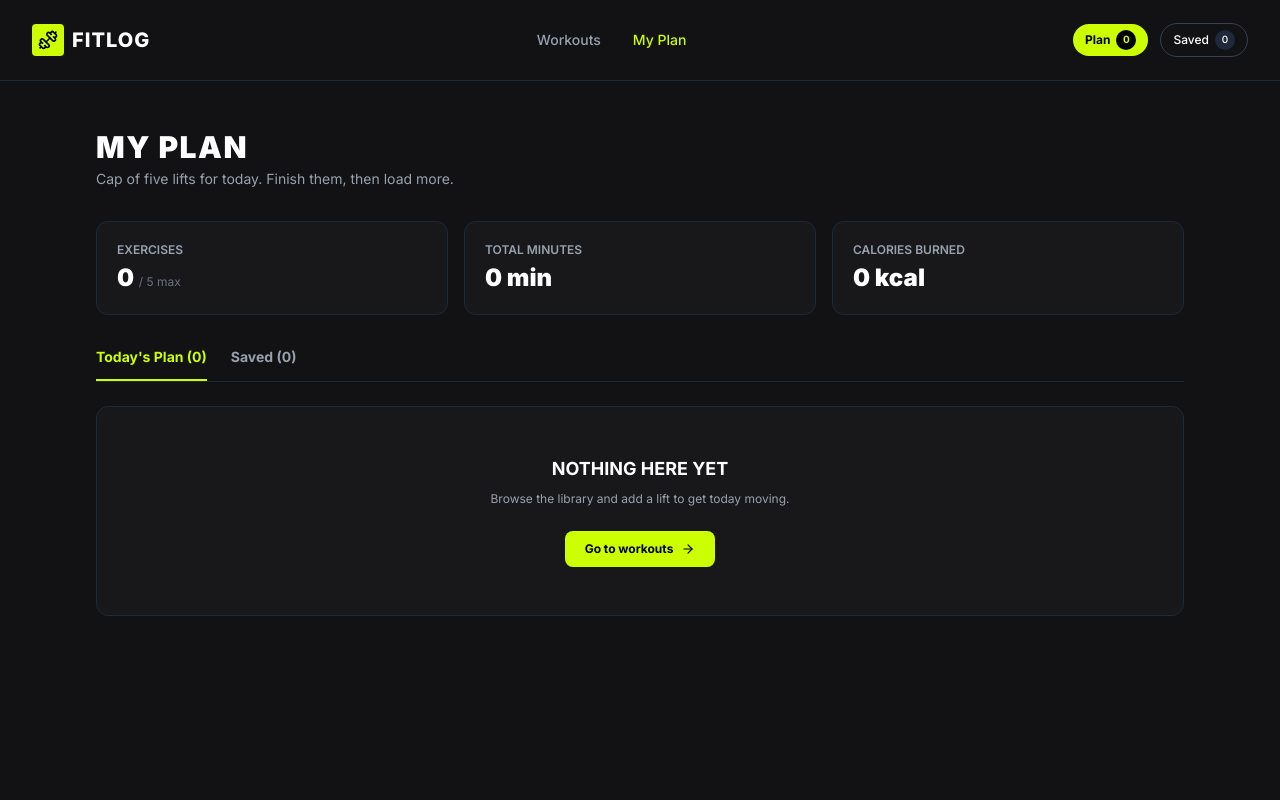
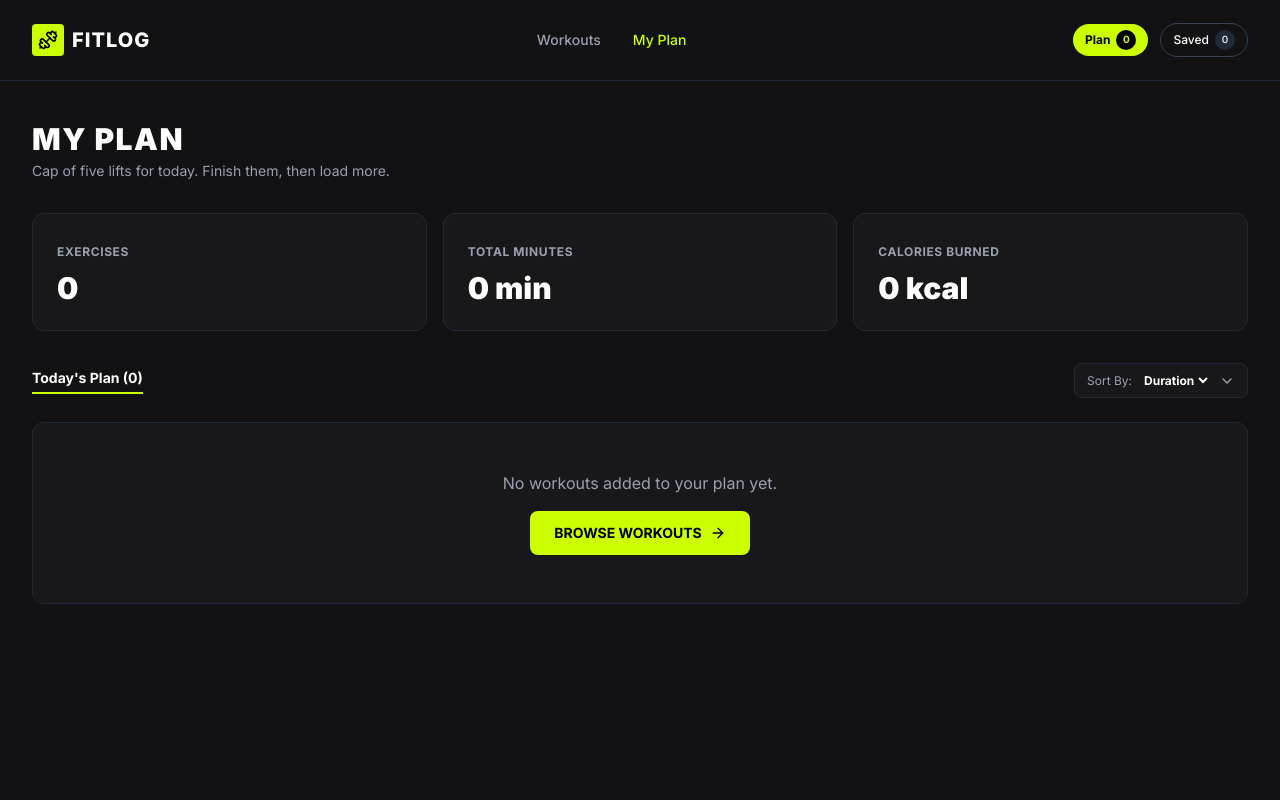
Before and after one commit to MuntasirNafis/my-ass-6, a Next.js app: page /my-plan in a window 1280 px wide. Shown: the top 800 px of the page. Built offline with nearby package versions, Linux system fonts and the light colour scheme.

Commit message:
fix all API problem and updated home page banner image, fixed border, and added footer layout component.and add Redme.md

```diff
--- a/src/app/my-plan/page.tsx
+++ b/src/app/my-plan/page.tsx
@@ -1,121 +1,175 @@
-"tsx"
 "use client";
 
-import { useState } from "react";
-import { usePlan } from "@/context/PlanContext";
+import { useState, useEffect } from "react";
 import Link from "next/link";
-import { Check, Flame, Timer, Trash2, ArrowRight } from "lucide-react";
+import { Timer, Flame, ChevronDown, Check, Trash2, ArrowRight } from "lucide-react";
 
 export default function MyPlan() {
-  const [activeTab, setActiveTab] = useState<"plan" | "saved">("plan");
-  const { planWorkouts, savedWorkouts, removeFromPlan, markAsDone, removeFromSaved } = usePlan();
+  const [planWorkouts, setPlanWorkouts] = useState<any[]>([]);
+  const [sortBy, setSortBy] = useState("duration");
+  const [toastMessage, setToastMessage] = useState<string | null>(null);
 
-  const totalExercises = planWorkouts.length;
-  const totalMinutes = planWorkouts.reduce((acc, curr) => acc + curr.duration, 0);
-  const totalCalories = planWorkouts.reduce((acc, curr) => acc + curr.caloriesBurned, 0);
+  useEffect(() => {
+    const saved = localStorage.getItem("fitlog_plan");
+    if (saved) {
+      try {
+        setPlanWorkouts(JSON.parse(saved));
+      } catch (e) {
+        console.error(e);
+      }
+    }
+  }, []);
 
-  const currentList = activeTab === "plan" ? planWorkouts : savedWorkouts;
+  const showToast = (msg: string) => {
+    setToastMessage(msg);
+    setTimeout(() => setToastMessage(null), 3000);
+  };
+
+  const removeWorkout = (id: any) => {
+    const updated = planWorkouts.filter((item) => String(item.id) !== String(id));
+    setPlanWorkouts(updated);
+    localStorage.setItem("fitlog_plan", JSON.stringify(updated));
+    showToast("Workout removed from plan!");
+  };
+
+  const markAsDone = (id: any) => {
+    const updated = planWorkouts.map((item) => {
+      if (String(item.id) === String(id)) {
+        return { ...item, done: true };
+      }
+      return item;
+    });
+    setPlanWorkouts(updated);
+    localStorage.setItem("fitlog_plan", JSON.stringify(updated));
+    showToast("Workout marked as done!");
+  };
+
+  // Sorting logic for My Plan workouts
+  const sortedPlanWorkouts = [...planWorkouts].sort((a, b) => {
+    if (sortBy === "duration") return (a.duration || 0) - (b.duration || 0);
+    if (sortBy === "calories") return (b.caloriesBurned || 0) - (a.caloriesBurned || 0);
+    if (sortBy === "rating") return (b.rating || 0) - (a.rating || 0);
+    return 0;
+  });
+
+  const totalMinutes = planWorkouts.reduce((acc, curr) => acc + (Number(curr.duration) || 0), 0);
+  const totalCalories = planWorkouts.reduce((acc, curr) => acc + (Number(curr.caloriesBurned) || 0), 0);
 
   return (
-    <div className="bg-[#121214] min-h-screen text-white py-12">
-      <div className="max-w-6xl mx-auto px-4 sm:px-6 lg:px-8">
-        <div className="mb-8">
-          <h1 className="text-2xl sm:text-3xl font-black uppercase tracking-wider">MY PLAN</h1>
-          <p className="text-gray-400 text-sm mt-1">Cap of five lifts for today. Finish them, then load more.</p>
+    <div className="bg-[#121214] min-h-screen text-white px-4 sm:px-6 lg:px-8 py-10 relative">
+      {/* Toast Notification */}
+      {toastMessage && (
+        <div className="fixed bottom-6 right-6 bg-[#ccff00] text-black font-bold px-4 py-2 rounded-lg shadow-lg z-50 transition animate-bounce">
+          {toastMessage}
         </div>
+      )}
 
-        {/* Metrics Summary Row */}
-        <div className="grid grid-cols-1 sm:grid-cols-3 gap-4 mb-8">
-          <div className="bg-[#18181b] border border-gray-800 p-5 rounded-xl">
-            <p className="text-xs text-gray-400 uppercase font-semibold">Exercises</p>
-            <p className="text-2xl font-black mt-1">{totalExercises} <span className="text-xs font-normal text-gray-500">/ 5 max</span></p>
+      <div className="max-w-7xl mx-auto">
+        <h1 className="text-3xl font-black uppercase tracking-wider mb-1">MY PLAN</h1>
+        <p className="text-gray-400 text-sm mb-8">Cap of five lifts for today. Finish them, then load more.</p>
+
+        {/* Stats Dashboard */}
+        <div className="grid grid-cols-1 md:grid-cols-3 gap-4 mb-8">
+          <div className="bg-[#18181b] border border-gray-800 p-6 rounded-xl">
+            <span className="text-xs text-gray-400 font-bold uppercase tracking-wider">EXERCISES</span>
+            <div className="text-3xl font-black mt-2">{planWorkouts.length}</div>
           </div>
-          <div className="bg-[#18181b] border border-gray-800 p-5 rounded-xl">
-            <p className="text-xs text-gray-400 uppercase font-semibold">Total Minutes</p>
-            <p className="text-2xl font-black mt-1">{totalMinutes} min</p>
+          <div className="bg-[#18181b] border border-gray-800 p-6 rounded-xl">
+            <span className="text-xs text-gray-400 font-bold uppercase tracking-wider">TOTAL MINUTES</span>
+            <div className="text-3xl font-black mt-2">{totalMinutes} min</div>
           </div>
-          <div className="bg-[#18181b] border border-gray-800 p-5 rounded-xl">
-            <p className="text-xs text-gray-400 uppercase font-semibold">Calories Burned</p>
-            <p className="text-2xl font-black mt-1">{totalCalories} kcal</p>
+          <div className="bg-[#18181b] border border-gray-800 p-6 rounded-xl">
+            <span className="text-xs text-gray-400 font-bold uppercase tracking-wider">CALORIES BURNED</span>
+            <div className="text-3xl font-black mt-2">{totalCalories} kcal</div>
           </div>
         </div>
 
-        {/* Tabs */}
-        <div className="flex border-b border-gray-800 mb-6 gap-6">
-          <button
-            onClick={() => setActiveTab("plan")}
-            className={`pb-3 text-sm font-bold border-b-2 transition ${
-              activeTab === "plan" ? "border-[#ccff00] text-[#ccff00]" : "border-transparent text-gray-400 hover:text-white"
-            }`}
-          >
+        {/* Sort & Tabs Header */}
+        <div className="flex flex-col sm:flex-row sm:items-center justify-between gap-4 mb-6">
+          <div className="flex items-center gap-4">
+            <button className="text-sm font-bold border-b-2 border-[#ccff00] pb-1 text-white">
               Today's Plan ({planWorkouts.length})
-          </button>
-          <button
-            onClick={() => setActiveTab("saved")}
-            className={`pb-3 text-sm font-bold border-b-2 transition ${
-              activeTab === "saved" ? "border-[#ccff00] text-[#ccff00]" : "border-transparent text-gray-400 hover:text-white"
-            }`}
-          >
-            Saved ({savedWorkouts.length})
             </button>
           </div>
 
-        {/* List or Empty State */}
-        {currentList.length === 0 ? (
+          {/* Sort Dropdown on My Plan Page */}
+          <div className="flex items-center gap-2 bg-[#18181b] border border-gray-800 px-3 py-2 rounded-lg self-start sm:self-auto">
+            <span className="text-xs text-gray-400">Sort By:</span>
+            <select
+              value={sortBy}
+              onChange={(e) => setSortBy(e.target.value)}
+              className="bg-transparent text-white text-xs font-bold focus:outline-none cursor-pointer"
+            >
+              <option value="duration" className="bg-[#18181b]">Duration</option>
+              <option value="calories" className="bg-[#18181b]">Calories</option>
+              <option value="rating" className="bg-[#18181b]">Rating</option>
+            </select>
+            <ChevronDown className="w-4 h-4 text-gray-400" />
+          </div>
+        </div>
+
+        {/* Workouts List */}
+        {planWorkouts.length === 0 ? (
           <div className="bg-[#18181b] border border-gray-800 rounded-xl p-12 text-center">
-            <h3 className="text-lg font-bold uppercase mb-2">NOTHING HERE YET</h3>
-            <p className="text-gray-400 text-xs mb-6">Browse the library and add a lift to get today moving.</p>
+            <p className="text-gray-400 mb-4">No workouts added to your plan yet.</p>
             <Link
               href="/"
-              className="inline-flex items-center gap-2 bg-[#ccff00] text-black font-bold px-5 py-2.5 rounded-lg text-xs hover:bg-[#b3e600] transition"
+              className="inline-flex items-center gap-2 bg-[#ccff00] text-black font-bold px-6 py-3 rounded-lg hover:bg-[#b3e600] transition text-sm"
             >
-              Go to workouts <ArrowRight className="w-3.5 h-3.5" />
+              BROWSE WORKOUTS <ArrowRight className="w-4 h-4" />
             </Link>
           </div>
         ) : (
           <div className="space-y-4">
-            {currentList.map((workout) => (
+            {sortedPlanWorkouts.map((workout) => (
               <div
                 key={workout.id}
-                className={`bg-[#18181b] border ${workout.done ? 'border-[#ccff00]/50 bg-[#ccff00]/5' : 'border-gray-800'} rounded-xl p-4 flex flex-col sm:flex-row items-center justify-between gap-4 transition`}
+                className="bg-[#18181b] border border-gray-800 rounded-xl p-4 sm:p-5 flex flex-col md:flex-row items-start md:items-center justify-between gap-4 hover:border-gray-700 transition"
               >
-                <div className="flex items-center gap-4 w-full sm:w-auto">
-                  <img src={workout.image} alt={workout.name} className="w-16 h-16 rounded-lg object-cover bg-gray-900 border border-gray-800 flex-shrink-0" />
+                <div className="flex items-center gap-4">
+                  <img
+                    src={workout.image}
+                    alt={workout.name}
+                    className="w-16 h-16 sm:w-20 sm:h-20 rounded-lg object-cover bg-gray-900 flex-shrink-0"
+                  />
                   <div>
-                    <h4 className={`font-bold text-sm sm:text-base ${workout.done ? 'line-through text-gray-400' : 'text-white'}`}>
+                    <span className="text-[10px] bg-[#27272a] text-gray-300 font-bold px-2 py-0.5 rounded uppercase">
+                      {workout.muscleGroups?.[0] || workout.equipment || "Workout"}
+                    </span>
+                    <h3 className={`font-bold text-base mt-1 ${workout.done ? "line-through text-gray-500" : "text-white"}`}>
                       {workout.name}
-                    </h4>
-                    <p className="text-gray-400 text-xs">{workout.equipment}</p>
-                    <div className="flex items-center gap-3 mt-2 text-xs text-gray-400">
-                      <span className="flex items-center gap-1"><Timer className="w-3 h-3" /> {workout.duration}m</span>
-                      <span className="flex items-center gap-1"><Flame className="w-3 h-3" /> {workout.caloriesBurned}k</span>
+                    </h3>
+                    <div className="flex items-center gap-3 text-xs text-gray-400 mt-1">
+                      <span className="flex items-center gap-1"><Timer className="w-3.5 h-3.5 text-gray-500" /> {workout.duration}m</span>
+                      <span className="flex items-center gap-1"><Flame className="w-3.5 h-3.5 text-gray-500" /> {workout.caloriesBurned} kcal</span>
                     </div>
                   </div>
                 </div>
 
-                <div className="flex items-center gap-2 w-full sm:w-auto justify-end">
+                <div className="flex items-center gap-2 w-full md:w-auto justify-end">
                   <Link
                     href={`/workouts/${workout.id}`}
-                    className="border border-gray-700 text-xs px-3 py-1.5 rounded-lg hover:bg-gray-800 transition"
+                    className="border border-gray-700 text-gray-300 hover:text-white px-4 py-2 rounded-lg text-xs font-bold transition"
                   >
                     View Details
                   </Link>
 
-                  {activeTab === "plan" && (
                   <button
                     onClick={() => markAsDone(workout.id)}
-                      className={`flex items-center gap-1 text-xs px-3 py-1.5 rounded-lg font-bold transition ${
-                        workout.done ? "bg-[#ccff00] text-black" : "border border-gray-700 text-gray-300 hover:bg-gray-800"
+                    className={`flex items-center gap-1 px-4 py-2 rounded-lg text-xs font-bold transition ${
+                      workout.done
+                        ? "bg-green-900/40 text-green-400 border border-green-800"
+                        : "bg-[#ccff00] text-black hover:bg-[#b3e600]"
                     }`}
                   >
-                      <Check className="w-3.5 h-3.5" /> {workout.done ? "Done" : "Mark as Done"}
+                    <Check className="w-3.5 h-3.5" />
+                    {workout.done ? "Done" : "Mark as Done"}
                   </button>
-                  )}
 
                   <button
-                    onClick={() => activeTab === "plan" ? removeFromPlan(workout.id) : removeFromSaved(workout.id)}
-                    className="border border-red-900/50 text-red-400 p-1.5 rounded-lg hover:bg-red-950/30 transition"
-                    title="Remove"
+                    onClick={() => removeWorkout(workout.id)}
+                    className="bg-red-950/40 border border-red-900/50 text-red-400 hover:bg-red-900/50 p-2 rounded-lg transition"
+                    title="Remove Workout"
                   >
                     <Trash2 className="w-4 h-4" />
                   </button>
--- a/src/app/page.tsx
+++ b/src/app/page.tsx
@@ -78,7 +78,7 @@ export default function Home() {
             </p>
           </div>
 
-          {/* Sort Dropdown */}
+          {/* Sort Dropdown (C1 Requirement) */}
           <div className="flex items-center gap-2 bg-[#18181b] border border-gray-800 px-3 py-2 rounded-lg">
             <span className="text-xs text-gray-400">Sort By:</span>
             <select
--- a/src/context/PlanContext.tsx
+++ b/src/context/PlanContext.tsx
@@ -55,10 +55,11 @@ export function PlanProvider({ children }: { children: React.ReactNode }) {
       showToast("Plan is full! Maximum 5 lifts allowed for today.");
       return;
     }
-    if (planWorkouts.some((item) => item.id === workout.id)) {
+    if (planWorkouts.some((item) => String(item.id) === String(workout.id))) {
       showToast("Already in today's plan!");
       return;
     }
+
     const updated = [...planWorkouts, workout];
     setPlanWorkouts(updated);
     localStorage.setItem("fitlog_plan", JSON.stringify(updated));
```
Lines whose indentation alone changed are shown as unchanged.
